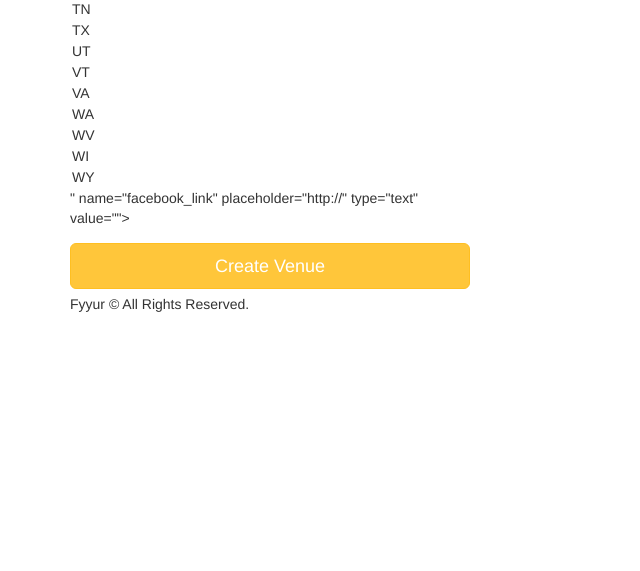
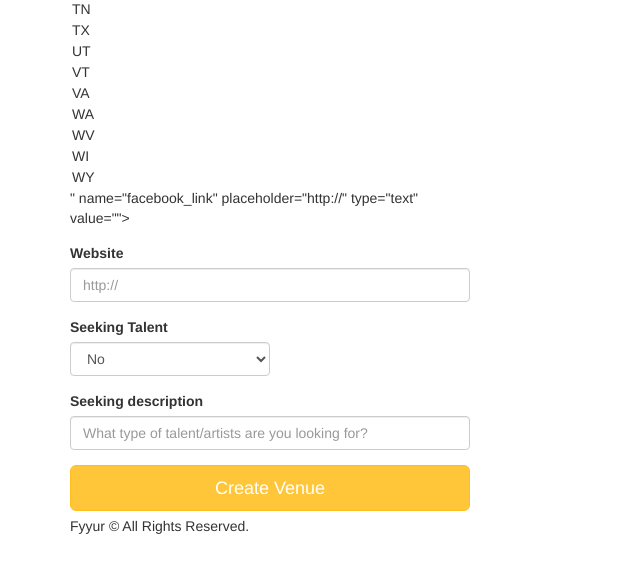
Before and after one commit to nicholaspretorius/udacity-fyyur, a Flask app: page /venues/create in a window 1280 px wide. Shown: the part 1887-2458 px from the top of the page, without its empty margins (0-640 px from the left). Before the commit the page ends 2199 px from the top, so only its background shows below. Run offline with Flask 2, Linux system fonts and the light colour scheme; some libraries are stand-ins or nearby versions.

Commit message:
feat: Add missing fields to new venue

```diff
--- a/templates/forms/new_venue.html
+++ b/templates/forms/new_venue.html
@@ -40,6 +40,22 @@
       <label for="genres">Facebook Link</label>
       {{ form.facebook_link(class_ = 'form-control', placeholder='http://', id=form.state, autofocus = true) }}
     </div>
+    <div class="form-group">
+      <label for="genres">Website</label>
+      {{ form.website(class_ = 'form-control', placeholder='http://', autofocus = true) }}
+    </div>
+    <div class="form-group">
+      <label>Seeking Talent</label>
+      <div class="form-inline">
+        <div class="form-group">
+          {{ form.seeking_talent(class_ = 'form-control', placeholder='Seeking talent', autofocus = true) }}
+        </div>
+      </div>
+    </div>
+    <div class="form-group" class="hidden">
+      <label for="genres">Seeking description</label>
+      {{ form.seeking_description(class_ = 'form-control', placeholder='What type of talent/artists are you looking for?', autofocus = true) }}
+    </div>
     <input type="submit" value="Create Venue" class="btn btn-primary btn-lg btn-block" />
   </form>
 </div>
```
